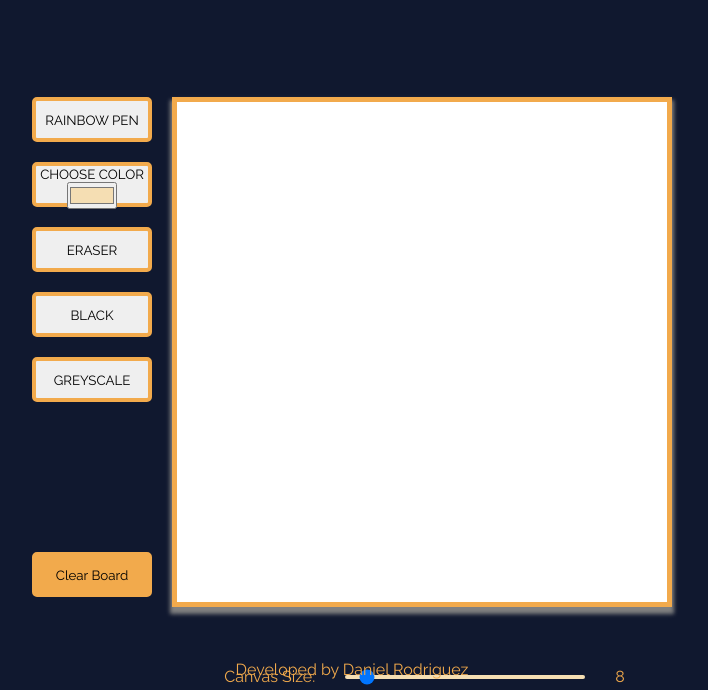
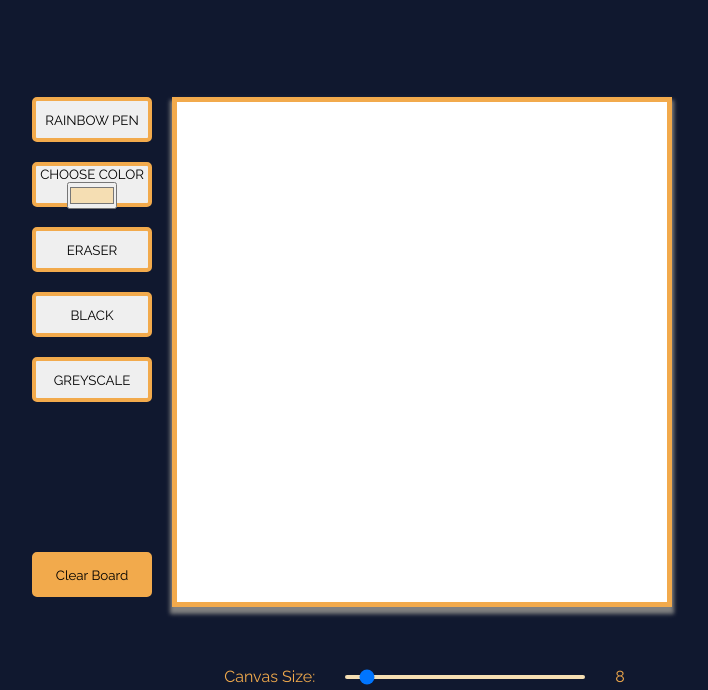
Before and after one commit to Danielogy/etch-a-sketch, a plain HTML site: page index.html in a window 1280 px wide. Shown: the part 110-800 px from the top of the page, without its empty margins (288-996 px from the left). Drawn offline with Linux system fonts and the light colour scheme.

Commit message:
removed footer

```diff
--- a/index.html
+++ b/index.html
@@ -39,9 +39,6 @@
         <input type="range" min="2" max="100" value="8" id="canvas-size">
         <span style = "margin-left: 30px;" id = "canvas-size-value">8</span>
     </div>
-    <footer>
-        <p style = "text-align: center;"> Developed by Daniel Rodriguez</p>
-    </footer>
 </body>
 <script src="resources/javascript/app.js"></script>
 </html>
```
Also changed, not shown: 2 other files.
